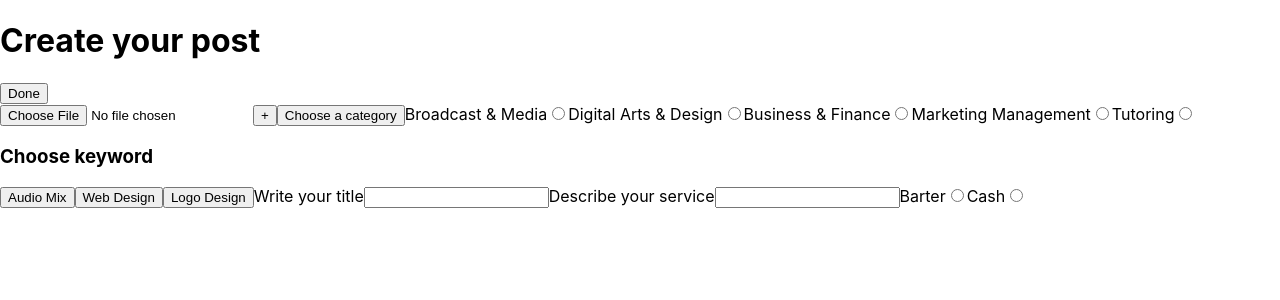
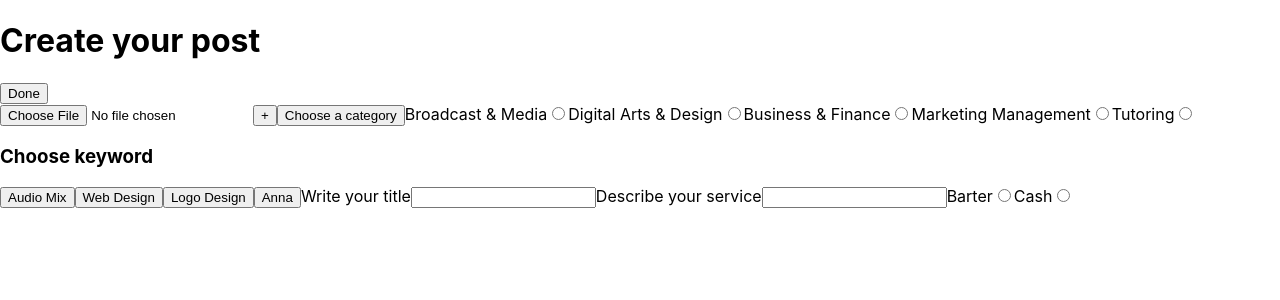
Before and after one commit to BCIT-Rooty/rooty, a Next.js app in the folder rooty-next/: page /CreatePost/CreatePost in a window 1280 px wide. Shown: the top 300 px of the page. Built offline with nearby package versions, Linux system fonts and the light colour scheme.

Commit message:
working on it!!

```diff
--- a/rooty-next/pages/CreatePost/CreatePost.jsx
+++ b/rooty-next/pages/CreatePost/CreatePost.jsx
@@ -22,6 +22,7 @@ export default function CreatePost(props) {
     "Audio Mix",
     "Web Design",
     "Logo Design",
+    "Anna"
   ]);
   const [whatIsTheCategoryOfThisPost, setWhatIsTheCategoryOfThisPost] =
     useState("");
```
